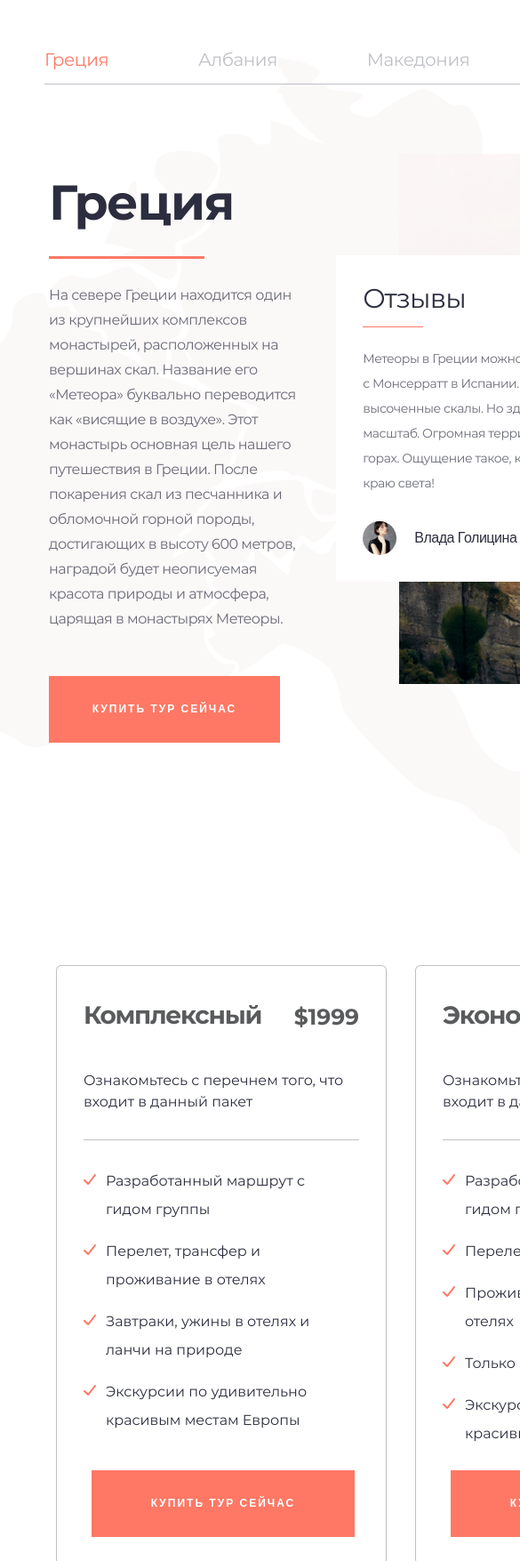
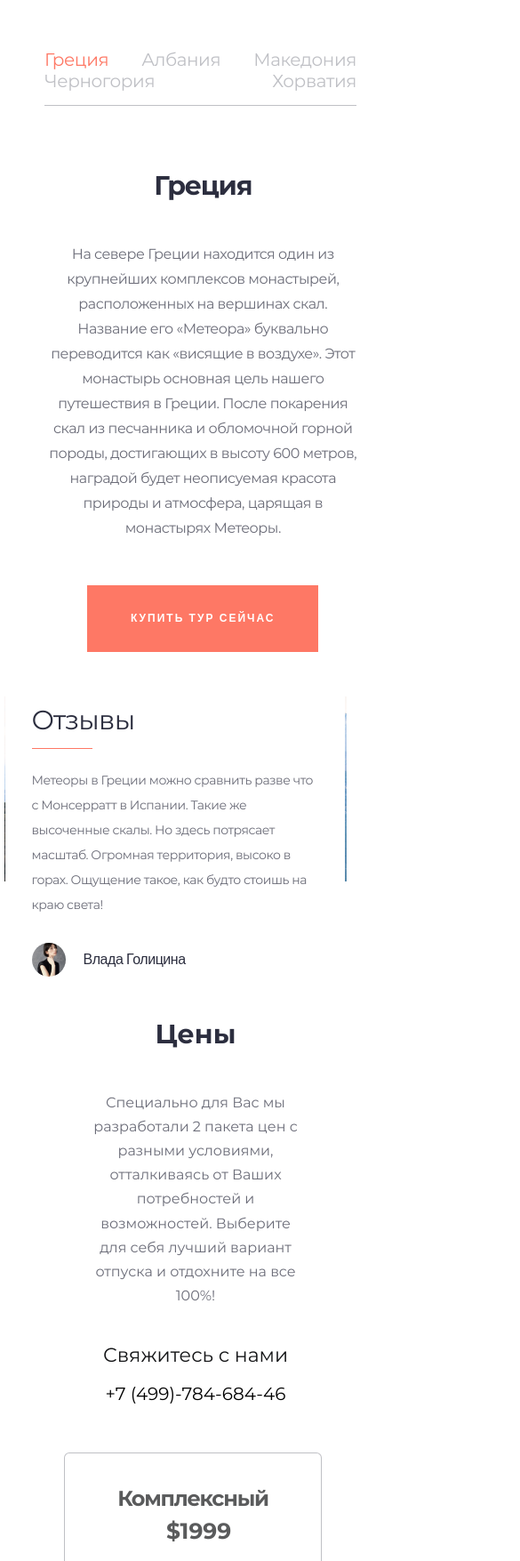
Before and after one commit to anddinara/2020-09-11-eurotrip, a website: page source/index.html in a window 390 px wide. Shown: the part 2680-4435 px from the top of the page at 89% size, 585 px wide, since content can reach past the window. Drawn offline with nearby package versions, Linux system fonts and the light colour scheme; files that its build step writes are made by us from their sources.

Commit message:
Table: prices, footer

```diff
--- a/source/index.html
+++ b/source/index.html
@@ -66,7 +66,7 @@
           <div class="offers__list">
             <div class="offers__item">
               <span class="offers__name">Греция</span>
-              <img class="offers__img" src="img/offers-greece-desktop.png" width="350" height="430" alt="Греция">
+                <img class="offers__img" src="img/offers-greece-desktop.png" width="350" height="430" alt="Греция">
               <div class="offers__shape">
                 <a class="offers__button" href="#greece">Смотреть подробнее</a>
               </div>
@@ -118,7 +118,13 @@
                   <p class="slider__text">На севере Греции находится один из крупнейших комплексов монастырей, расположенных на вершинах скал. Название его «Метеора» буквально переводится как «висящие в воздухе». Этот монастырь основная цель нашего путешествия в Греции. После покарения скал из песчанника и обломочной горной породы, достигающих в высоту 600 метров, наградой будет неописуемая красота природы и атмосфера, царящая в монастырях Метеоры.</p>
                   <button class="slider__button button">Купить тур сейчас</button>
                 </div>
-                <img class="slider__img" src="img/desktop-slider-greece.jpg" width="430" height="596" alt="Греция">
+
+                <picture>
+                  <source media="(max-width: 1024px)" srcset="img/table-slider-greece.jpg">
+                  <img class="slider__img" src="img/desktop-slider-greece.jpg" width="430" height="596" alt="Греция">
+                </picture>
+
+
                 <div class="slider__block review">
                   <div class="review-wrapper">
                     <h3 class="review__title">Отзывы</h3>
--- a/source/sass/blocks/contacts.scss
+++ b/source/sass/blocks/contacts.scss
@@ -74,3 +74,9 @@
   background-repeat: no-repeat;
   background-position: 0px 0px;
 }
+
+@media (max-width: 1024px) {
+  .contacts::before {
+    display: none;
+  }
+}
--- a/source/sass/blocks/corporate-travel.scss
+++ b/source/sass/blocks/corporate-travel.scss
@@ -10,3 +10,18 @@
 
   color: rgba(20, 21, 23, 0.5);
 }
+
+@media (max-width: 1024px) {
+  .corporate-travel {
+    margin-top: 50px;
+    margin-left: 0px;
+  }
+
+  .corporate-travel__title {
+    text-align: center;
+  }
+
+  .corporate-travel__description {
+    text-align: center;
+  }
+}
--- a/source/sass/blocks/more-offers.scss
+++ b/source/sass/blocks/more-offers.scss
@@ -37,3 +37,9 @@
   color: rgba(20, 21, 23, 0.5);
   margin-bottom: 10px;
 }
+
+@media (max-width: 1024px) {
+  .more-offers__list {
+    margin-right: 30px;
+  }
+}
--- a/source/sass/blocks/page-footer.scss
+++ b/source/sass/blocks/page-footer.scss
@@ -23,3 +23,17 @@
 .page-footer__corporate {
   width: 25%;
 }
+
+@media (max-width: 1024px) {
+  .page-footer__offers {
+    width: 50%;
+  }
+
+  .page-footer__contacts {
+    width: 30%;
+  }
+
+  .page-footer__corporate {
+    width: 90%;
+  }
+}
--- a/source/sass/blocks/prices.scss
+++ b/source/sass/blocks/prices.scss
@@ -13,15 +13,6 @@
   order: 1;
   margin-left: 90px;
   margin-top: 70px;
-}
-
-.prices__text {
-  font-style: normal;
-  font-weight: normal;
-  font-size: 16px;
-  line-height: 170%;
-  color: rgba(44, 46, 63, 0.7);
-  margin-bottom: 60px;
 }
 
 .prices__title {
@@ -44,6 +35,15 @@
   left: 0px;
 
   background-color: #fe7865;
+}
+
+.prices__text {
+  font-style: normal;
+  font-weight: normal;
+  font-size: 16px;
+  line-height: 170%;
+  color: rgba(44, 46, 63, 0.7);
+  margin-bottom: 60px;
 }
 
 .prices__contact {
@@ -72,3 +72,46 @@
   position: absolute;
   left: -60px;
 }
+
+@media (max-width: 1024px) {
+  .prices {
+    justify-content: space-around;
+  }
+
+  .prices__info {
+    display: flex;
+    flex-direction: column;
+    align-items: center;
+    order: 0;
+    margin-left: 50px;
+    margin-right: 50px;
+    margin-bottom: 50px;
+    width: 90%;
+  }
+
+  .prices__title {
+    font-weight: 600;
+    font-size: 30px;
+    line-height: 150%;
+  }
+
+  .prices__title::before {
+    display: none;
+  }
+
+  .prices__text {
+    font-size: 16px;
+    line-height: 170%;
+    text-align: center;
+
+    margin-bottom: 15px;
+  }
+
+  .prices__tel {
+    margin-left: 0px;
+  }
+
+  .prices__icon {
+    display: none;
+  }
+}
--- a/source/sass/blocks/review.scss
+++ b/source/sass/blocks/review.scss
@@ -54,3 +54,13 @@
   margin-bottom: 30px;
   margin-right: 30px;
 }
+
+@media (max-width: 1024px) {
+  .container {
+    background-image: none;
+  }
+
+  .reviews {
+    margin-bottom: 50px;
+  }
+}
--- a/source/sass/blocks/service-list.scss
+++ b/source/sass/blocks/service-list.scss
@@ -114,3 +114,36 @@
   right: 35px;
   width: 80%;
 }
+
+@media (max-width: 1024px) {
+  .service-list {
+    display: flex;
+    flex-direction: column;
+    width: 288px;
+  }
+
+  .service-list__title {
+    text-align: center;
+    font-weight: 600;
+    font-size: 24px;
+    line-height: 34px;
+    align-self: center;
+    margin-left: 0px;
+  }
+
+  .service-list__cost {
+    top: 70px;
+    right: 35%;
+  }
+
+  .service-list__text {
+    text-align: center;
+
+    font-size: 16px;
+    line-height: 24px;
+  }
+
+  .service-list__list {
+    margin-bottom: 120px;
+  }
+}
--- a/source/sass/blocks/slider.scss
+++ b/source/sass/blocks/slider.scss
@@ -8,7 +8,6 @@
 }
 
 .slider__toggle {
-
   font-family: Montserrat;
   font-style: normal;
   font-weight: 500;
@@ -32,6 +31,7 @@
   display: flex;
   flex-direction: row;
   justify-content: space-between;
+  flex-wrap: wrap;
 
   margin-left: 50px;
 }
@@ -116,3 +116,73 @@
 .slider__button {
   border: none;
 }
+
+@media (max-width: 1024px) {
+  .slider__toggles  {
+    width: 90%;
+  }
+
+  .slider__wrapper {
+    display: flex;
+    flex-direction: column;
+  }
+
+  .slider__wrapper--albania {
+    display: none;
+  }
+
+  .slider__wrapper--macedonia {
+    display: none;
+  }
+
+  .slider__wrapper--montenegro {
+    display: none;
+  }
+
+  .slider__wrapper--croatia {
+    display: none;
+  }
+
+  .slider__info {
+    display: flex;
+    align-items: center;
+    flex-direction: column;
+    justify-content: center;
+    width: 90%;
+    box-sizing: border-box;
+    margin-right: 50px;
+    margin-bottom: 50px;
+  }
+
+  .slider__title {
+    font-weight: 600;
+    font-size: 30px;
+    line-height: 150%;
+
+    text-align: center;
+  }
+
+  .slider__title::before {
+    display: none;
+  }
+
+  .slider__text {
+    text-align: center;
+    font-size: 16px;
+    line-height: 28px;
+  }
+
+  .slider__img {
+    width: 100%;
+    height: 100%;
+    margin: 0 auto;
+  }
+
+  .slider__block {
+    display: flex;
+    /*position: relative;*/
+    top: 600px;
+    bottom: 0px;
+    right: calc(50% - 190px);
+  }
+}
```
Also changed, not shown: build/css/style.css, build/img/table-slider-greece.jpg (added), build/index.html, source/img/table-slider-greece.jpg (added), 1 other file.
